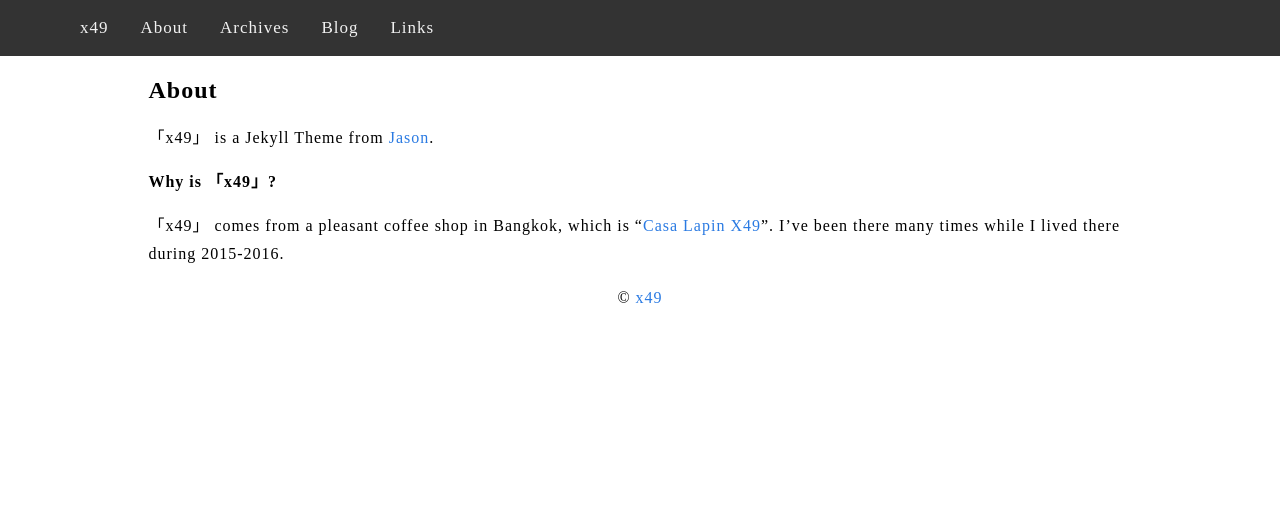
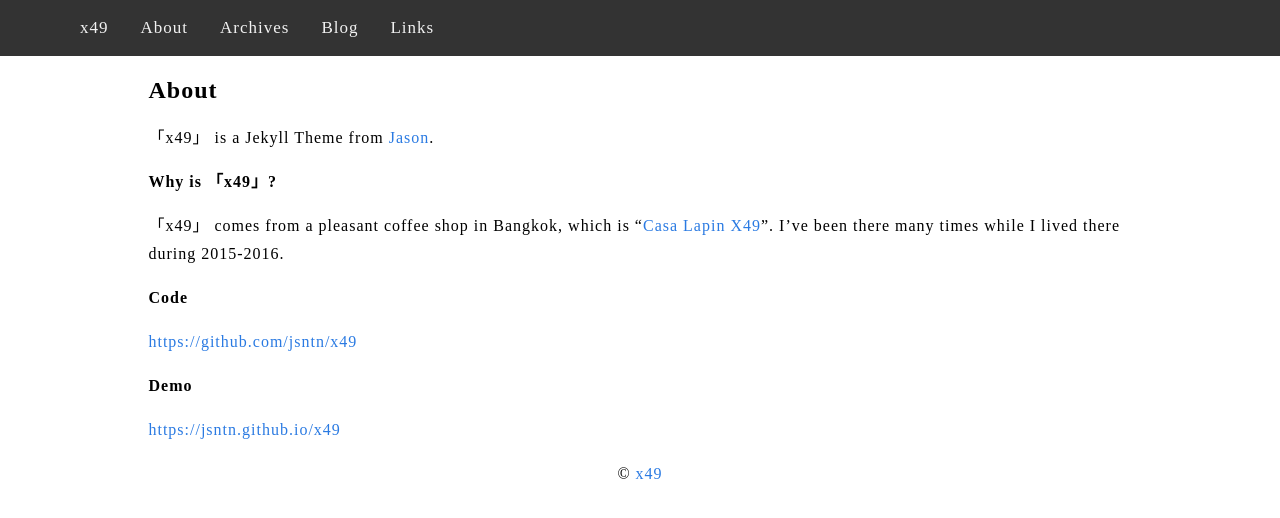
Before and after one commit to jsntn/x49, a Jekyll site: the page built from about.md, in a window 1280 px wide. Shown: the top 518 px of the page. Built offline with Jekyll 4.4.1, drawn with Linux system fonts in a browser that asks for light colours.

Commit message:
updated about.md

```diff
--- a/about.md
+++ b/about.md
@@ -9,3 +9,11 @@ title: About
 **Why is 「x49」?**
 
 「x49」 comes from a pleasant coffee shop in Bangkok, which is "[Casa Lapin X49](http://wheat.at/others/2015/06/03/cs-x49.html)". I've been there many times while I lived there during 2015-2016.
+
+**Code**
+
+[https://github.com/jsntn/x49](https://github.com/jsntn/x49)
+
+**Demo**
+
+[https://jsntn.github.io/x49](https://jsntn.github.io/x49)
```
Also changed, not shown: 1 other file.
